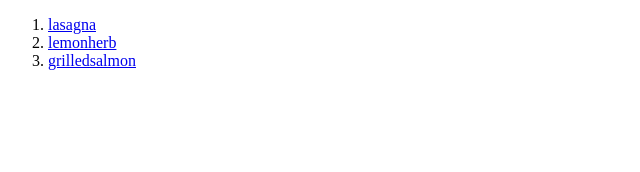
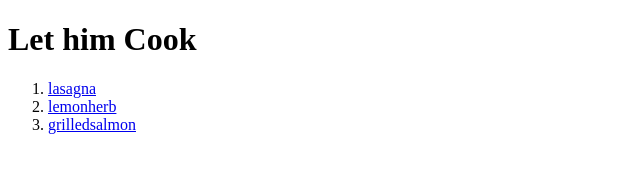
Before and after one commit to rensonnjogu/odin-recipes, a plain HTML site: page index.html in a window 1280 px wide. Shown: the whole page, without its empty margins (0-640 px from the left). Drawn offline with Linux system fonts and the light colour scheme.

Commit message:
modified:   index.html

```diff
--- a/index.html
+++ b/index.html
@@ -6,6 +6,7 @@
     <title>Odin Recipes</title>
 </head>
 <body>
+    <h1>Let him Cook</h1>
     <ol>
    <li><a href="recipes/lasagna.html">lasagna</a></li>
   <li> <a href="recipes/lemonherb.html">lemonherb</a></li>
```
